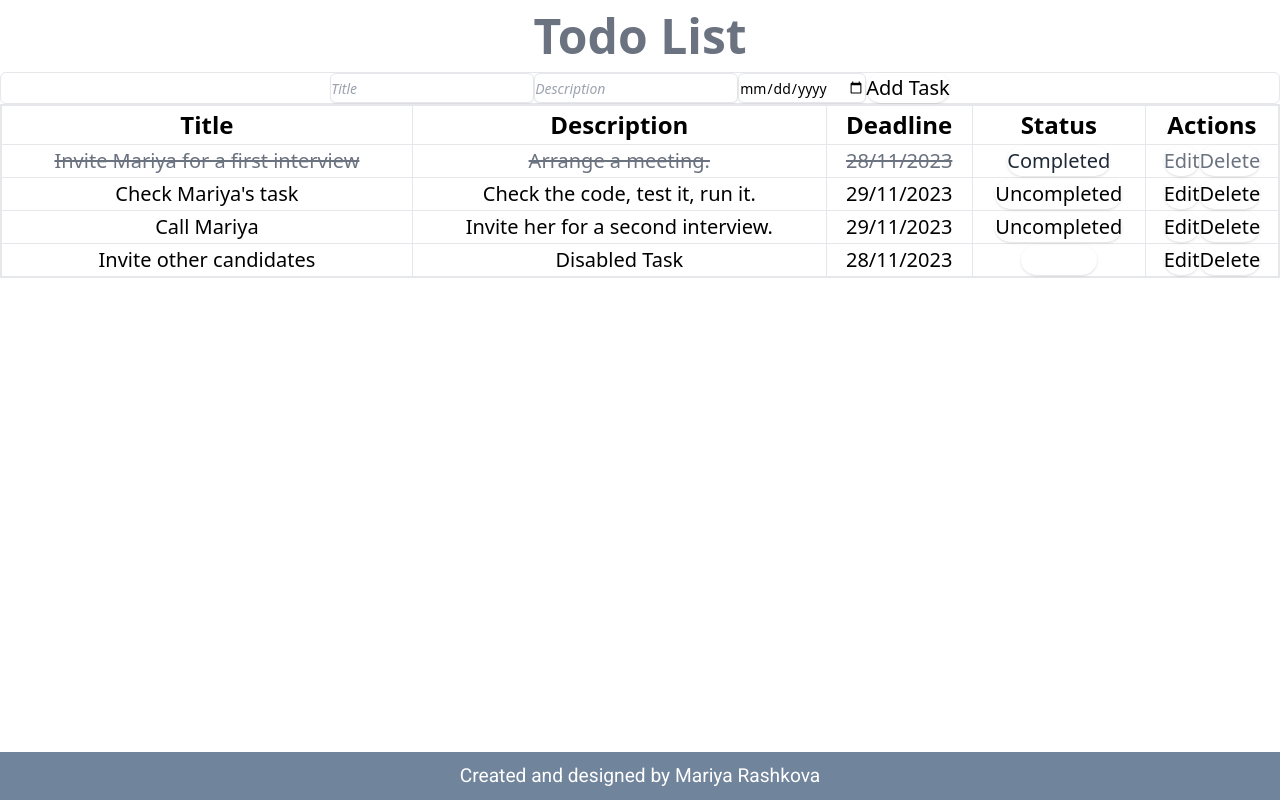
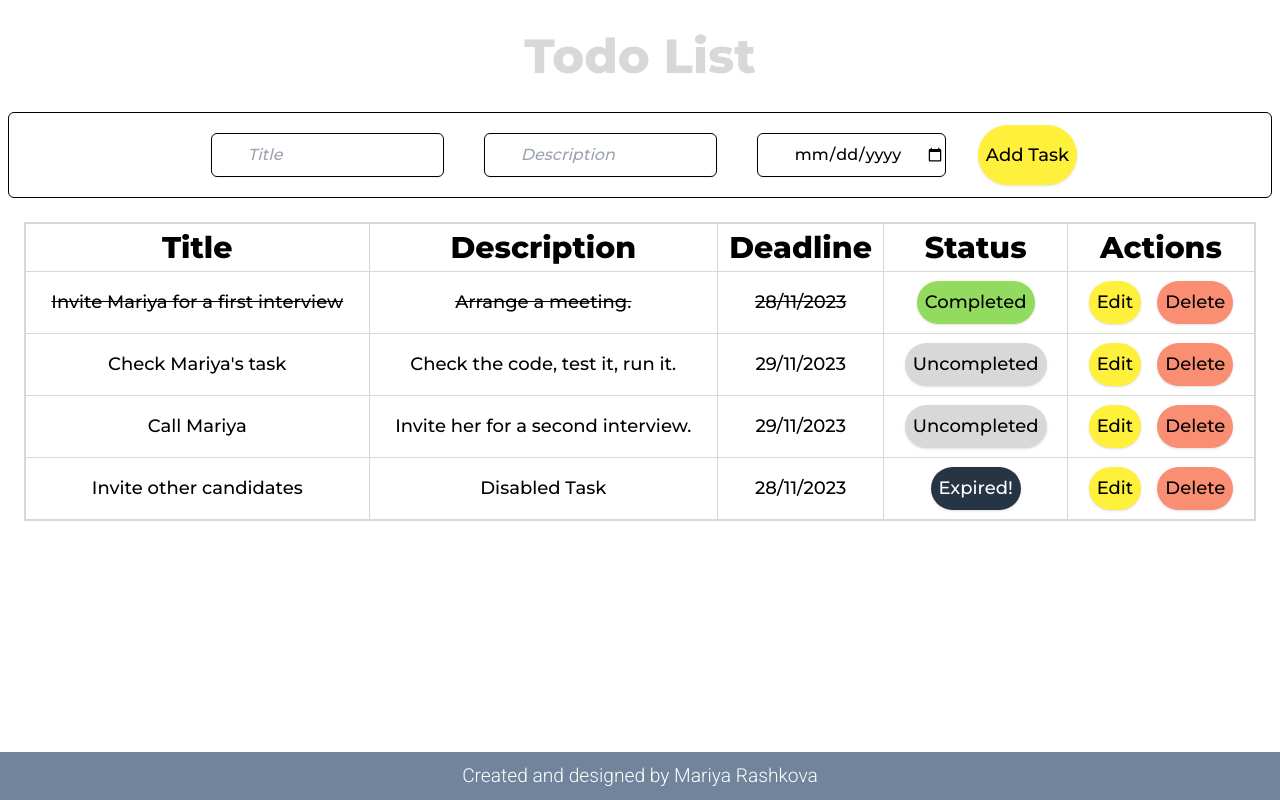
Before and after one commit to mrashkova/Simple-Todo-List, a React (Vite) app: page / in a window 1280 px wide. Built offline with nearby package versions, Linux system fonts and the light colour scheme.

Commit message:
add tailwind

```diff
--- a/index.html
+++ b/index.html
@@ -7,8 +7,11 @@
 
     <link rel="preconnect" href="https://fonts.googleapis.com" />
     <link rel="preconnect" href="https://fonts.gstatic.com" crossorigin />
+    <link rel="preconnect" href="https://fonts.googleapis.com" />
+    <link rel="preconnect" href="https://fonts.gstatic.com" crossorigin />
+    <link rel="preconnect" href="https://fonts.gstatic.com" crossorigin />
     <link
-      href="https://fonts.googleapis.com/css2?family=Roboto&display=swap"
+      href="https://fonts.googleapis.com/css2?family=Montserrat:wght@500;800&family=Roboto:wght@300;600&display=swap"
       rel="stylesheet"
     />
 
--- a/src/components/header/Header.jsx
+++ b/src/components/header/Header.jsx
@@ -1,7 +1,7 @@
 export default function Header() {
   return (
-    <header>
-      <h2 className="text-5xl font-bold text-gray-500 flex justify-center font-sans ">
+    <header className="m-5">
+      <h2 className="font-montserrat text-5xl font-5xl text-gray-light flex justify-center">
         Todo List
       </h2>
     </header>
--- a/src/main.jsx
+++ b/src/main.jsx
@@ -3,4 +3,6 @@ import ReactDOM from "react-dom/client";
 import App from "./App.jsx";
 import "./styles.css";
 
-ReactDOM.createRoot(document.getElementById("root")).render(<App />);
+ReactDOM.createRoot(document.getElementById("root")).render(
+  <App className="font-montserrat" />
+);
--- a/tailwind.config.js
+++ b/tailwind.config.js
@@ -2,23 +2,27 @@
 export default {
   content: ["./index.html", "./src/**/*.{js,ts,jsx,tsx}"],
   theme: {
+    colors: {
+      yellow: "#fff03b",
+      "gray-light": "#d8d8d8",
+      black: "#000",
+      "gray-dark": "#273444",
+      gray: "#8492a6",
+      red: "#FA8E73",
+      green: "#92DB5E",
+      white: "#FFFFFF",
+    },
     fontSize: {
-      xs: ".75rem",
-      sm: ".875rem",
-      tiny: ".875rem",
-      base: "1rem",
-      lg: "1.125rem",
-      xl: "1.25rem",
-      "2xl": "1.5rem",
-      "3xl": "1.875rem",
-      "4xl": "2.25rem",
-      "5xl": "3rem",
-      "6xl": "4rem",
-      "7xl": "5rem",
+      "5xl": "48px",
+      "2xl": "30px",
+      xl: "18px",
     },
-    fontSmoothing: ["hover", "focus"],
-    spacing: {
-      13: "3.25rem",
+    fontFamily: {
+      montserrat: ["Montserrat", "sans-serif"],
+    },
+    fontWeight: {
+      "2xl": "600",
+      "5xl": "800",
     },
   },
   plugins: [],
```
